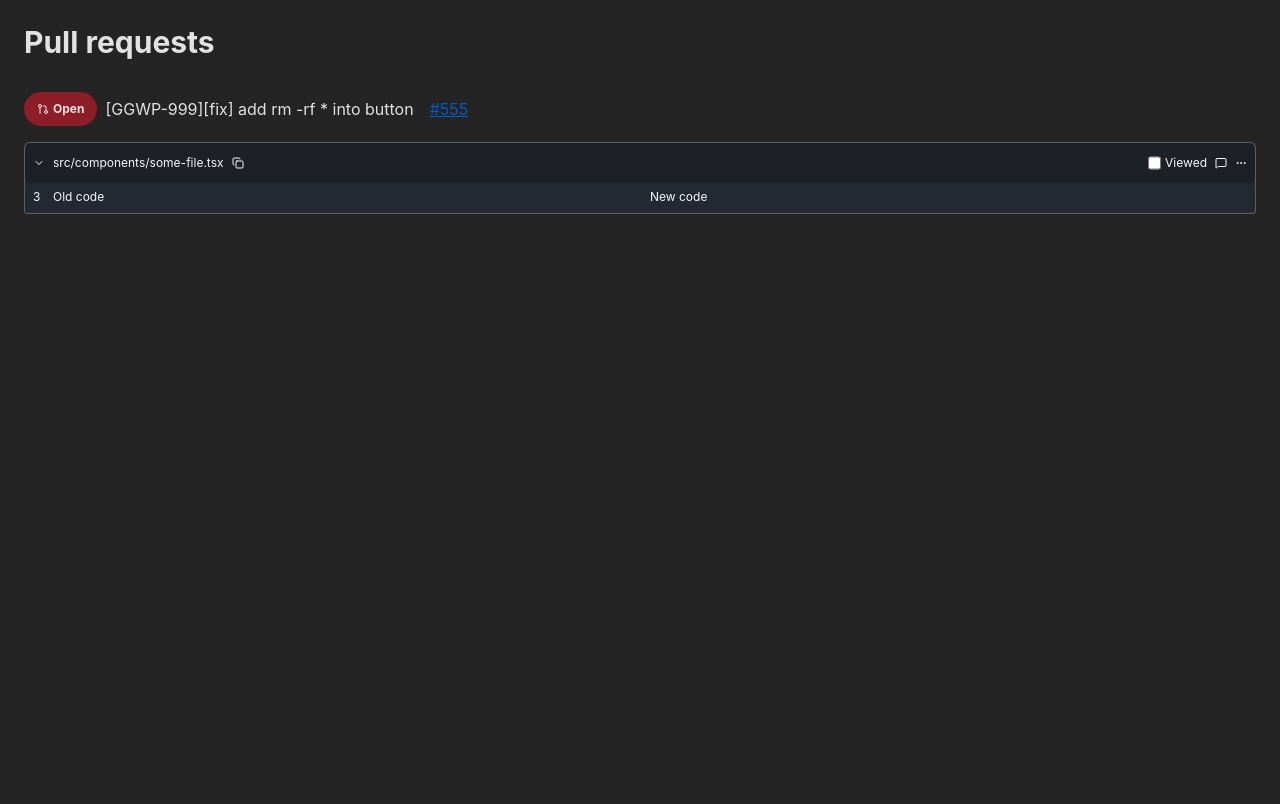
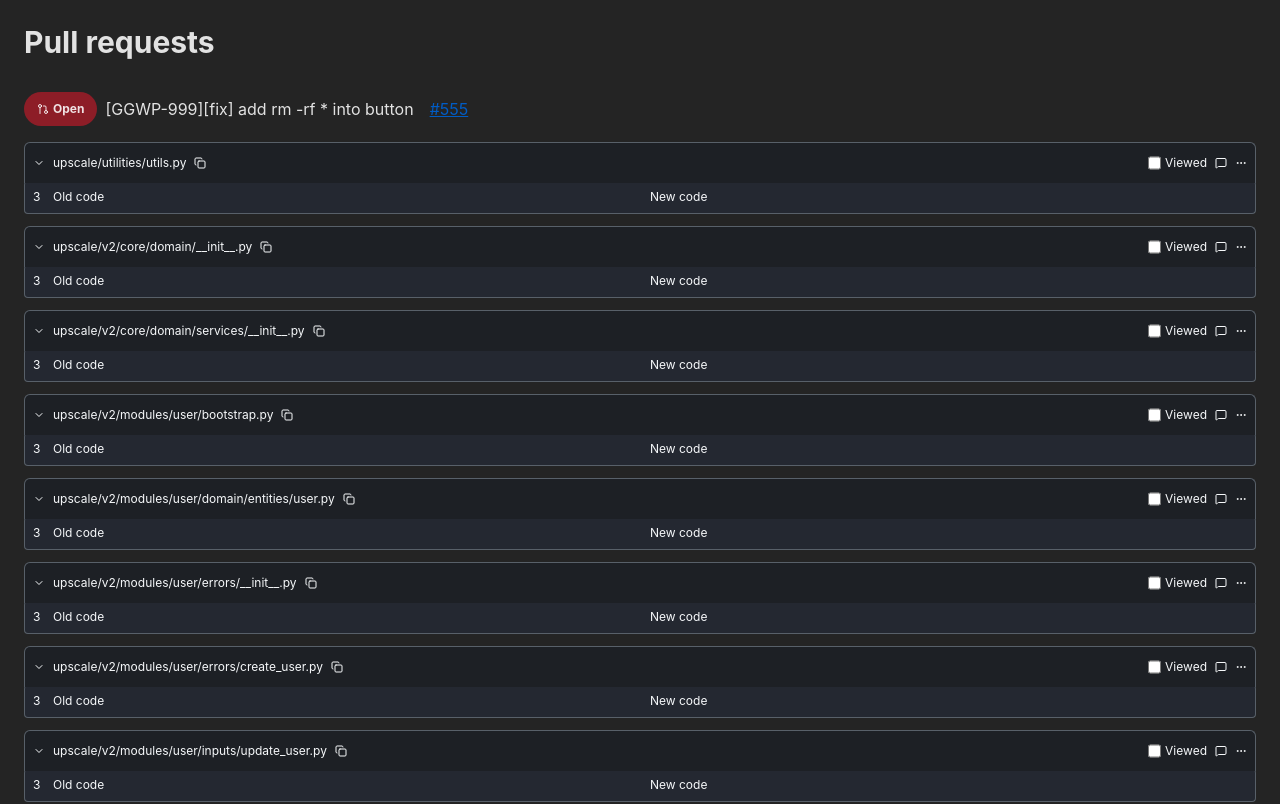
Before and after one commit to babyjazz/git-diff-ui, a React (Vite) app: page / in a window 1280 px wide. Shown: the top 804 px of the page. Built offline with nearby package versions, Linux system fonts and the light colour scheme.

Commit message:
add toast and connect data for file paths

```diff
--- a/package.json
+++ b/package.json
@@ -17,8 +17,10 @@
     "class-variance-authority": "^0.7.1",
     "clsx": "^2.1.1",
     "lucide-react": "^0.544.0",
+    "next-themes": "^0.4.6",
     "react": "^19.1.1",
     "react-dom": "^19.1.1",
+    "sonner": "^2.0.7",
     "tailwind-merge": "^3.3.1",
     "tailwindcss": "^4.1.13"
   },
--- a/src/App.tsx
+++ b/src/App.tsx
@@ -1,6 +1,7 @@
 import { GitPullRequestIcon } from 'lucide-react'
 import { DiffPanel } from '@/components/diff-panel'
-import { Badge } from './components/ui/badge'
+import { Badge } from '@/components/ui/badge'
+import { Toaster } from '@/components/ui/sonner'
 
 export default function App() {
   return (
@@ -20,6 +21,8 @@ export default function App() {
         </a>
       </div>
       <DiffPanel />
+
+      <Toaster />
     </div>
   )
 }
--- a/src/components/diff-panel/code-view.tsx
+++ b/src/components/diff-panel/code-view.tsx
@@ -1,3 +1,6 @@
+import { Fragment } from 'react'
+import diffSampleData from '@/constants/diff-data/diff-serialized-sample-1.json'
+
 export default function CodeView() {
   return (
     <div className="text-xs rounded p-2 text-text-primary grid grid-cols-[20px_1fr_1fr]">
--- a/src/components/diff-panel/header.tsx
+++ b/src/components/diff-panel/header.tsx
@@ -1,20 +1,39 @@
+import type { MouseEventHandler } from 'react'
 import {
   ChevronDownIcon,
   CopyIcon,
   EllipsisIcon,
   MessageSquareIcon,
 } from 'lucide-react'
+import { toast } from 'sonner'
 import { cn } from '@/utils/clsx'
 
 interface HeaderProps {
   isOpen: boolean
   handleFold: (value: boolean) => void
+  filePath?: string
+  oldPath?: string
+  newPath?: string
 }
 
-export default function Header({ isOpen, handleFold }: HeaderProps) {
+export default function Header({
+  isOpen,
+  handleFold,
+  filePath: fileName,
+  oldPath: oldFileName,
+  newPath: newFileName,
+}: HeaderProps) {
+  const isFileRenamed = oldFileName !== newFileName
+
   const handelComment = () => {
     // eslint-disable-next-line
     alert('No implement')
+  }
+
+  const handleCopyPath: MouseEventHandler<HTMLDivElement> = (e) => {
+    e.preventDefault()
+    navigator.clipboard.writeText(fileName || '')
+    toast('Coppied file path to clipboard', { description: fileName })
   }
 
   return (
@@ -26,8 +45,23 @@ export default function Header({ isOpen, handleFold }: HeaderProps) {
     >
       <div className="flex gap-2 items-center">
         <ChevronDownIcon className="w-3" />
-        <span>src/components/some-file.tsx</span>
-        <CopyIcon className="w-3" />
+        {isFileRenamed ? (
+          <>
+            <span className="text-text-remove">{oldFileName}</span>
+            <span className="text-text-add">{newFileName}</span>
+          </>
+        ) : (
+          <span>{fileName}</span>
+        )}
+
+        <div
+          role="button"
+          tabIndex={0}
+          className="cursor-pointer"
+          onClick={handleCopyPath}
+        >
+          <CopyIcon className="w-3" />
+        </div>
       </div>
       <div className="flex gap-2 items-center">
         <div className="flex gap-1">
--- a/src/components/diff-panel/index.tsx
+++ b/src/components/diff-panel/index.tsx
@@ -1,9 +1,10 @@
-import { useState } from 'react'
+import { Fragment, useState } from 'react'
 import {
   Collapsible,
   CollapsibleContent,
   CollapsibleTrigger,
 } from '@radix-ui/react-collapsible'
+import diffSampleData from '@/constants/diff-data/diff-serialized-sample-1.json'
 import CodeView from './code-view'
 import Header from './header'
 
@@ -15,16 +16,26 @@ export function DiffPanel() {
   }
 
   return (
-    <div className="rounded w-full">
+    <div className="rounded w-full space-y-3">
+      {diffSampleData.map((file) => (
+        <Fragment key={file.displayPaths[0]}>
           <Collapsible onOpenChange={setIsOpen} open={isOpen}>
             <CollapsibleTrigger className="w-full">
-          <Header isOpen={isOpen} handleFold={handleFold} />
+              <Header
+                isOpen={isOpen}
+                handleFold={handleFold}
+                filePath={file.displayPaths[0]}
+                oldPath={file.oldPath}
+                newPath={file.oldPath}
+              />
             </CollapsibleTrigger>
 
             <CollapsibleContent className="w-full bg-primary-bg rounded border-t-0 border border-border-default">
               <CodeView />
             </CollapsibleContent>
           </Collapsible>
+        </Fragment>
+      ))}
     </div>
   )
 }
--- /dev/null
+++ b/src/components/ui/sonner.tsx
@@ -0,0 +1,21 @@
+import { useTheme } from 'next-themes'
+import { Toaster as Sonner, type ToasterProps } from 'sonner'
+
+const Toaster = ({ ...props }: ToasterProps) => {
+  const { theme = 'system' } = useTheme()
+
+  return (
+    <Sonner
+      theme={theme as ToasterProps['theme']}
+      className="toaster group"
+      style={
+        {
+          '--normal-bg': 'var(--color-toast-success)',
+        } as React.CSSProperties
+      }
+      {...props}
+    />
+  )
+}
+
+export { Toaster }
--- a/src/index.css
+++ b/src/index.css
@@ -48,19 +48,34 @@
 }
 
 @theme {
+  /* background */
   --color-primary-bg: var(--color-neutral-400);
   --color-secondary-bg: var(--color-neutral-500);
   --color-add-bg: var(--color-neutral-500);
+
+  /* text */
+  --color-text-primary: var(--color-neutral-100);
+  --color-text-secondary: var(--color-neutral-200);
+  --color-text-add: var(--color-primary-300);
+  --color-text-remove: var(--color-danger-300);
+  --color-text-link: var(--color-info-300);
+
+  /* border */
+  --color-border-default: var(--color-neutral-300);
+
+  /* toast */
+  --color-highlight-add: var(--color-primary-300);
+
+  /* others */
   --color-diff-add: var(--color-primary-200);
   --color-highlight-add: var(--color-primary-300);
   --color-diff-remove: var(--color-danger-200);
   --color-highlight-remove: var(--color-danger-300);
   --color-badge: var(--color-danger-300);
   --color-line-range: var(--color-info-300);
-  --color-text-primary: var(--color-neutral-100);
-  --color-text-secondary: var(--color-neutral-200);
-  --color-text-link: var(--color-info-300);
-  --color-border-default: var(--color-neutral-300);
+
+  /* toast */
+  --color-toast-success: var(--color-primary-300);
 }
 
 /*
```
Also changed, not shown: 1 other file (tests, documents, lock files or other folders). Lines whose indentation alone changed are shown as unchanged.
